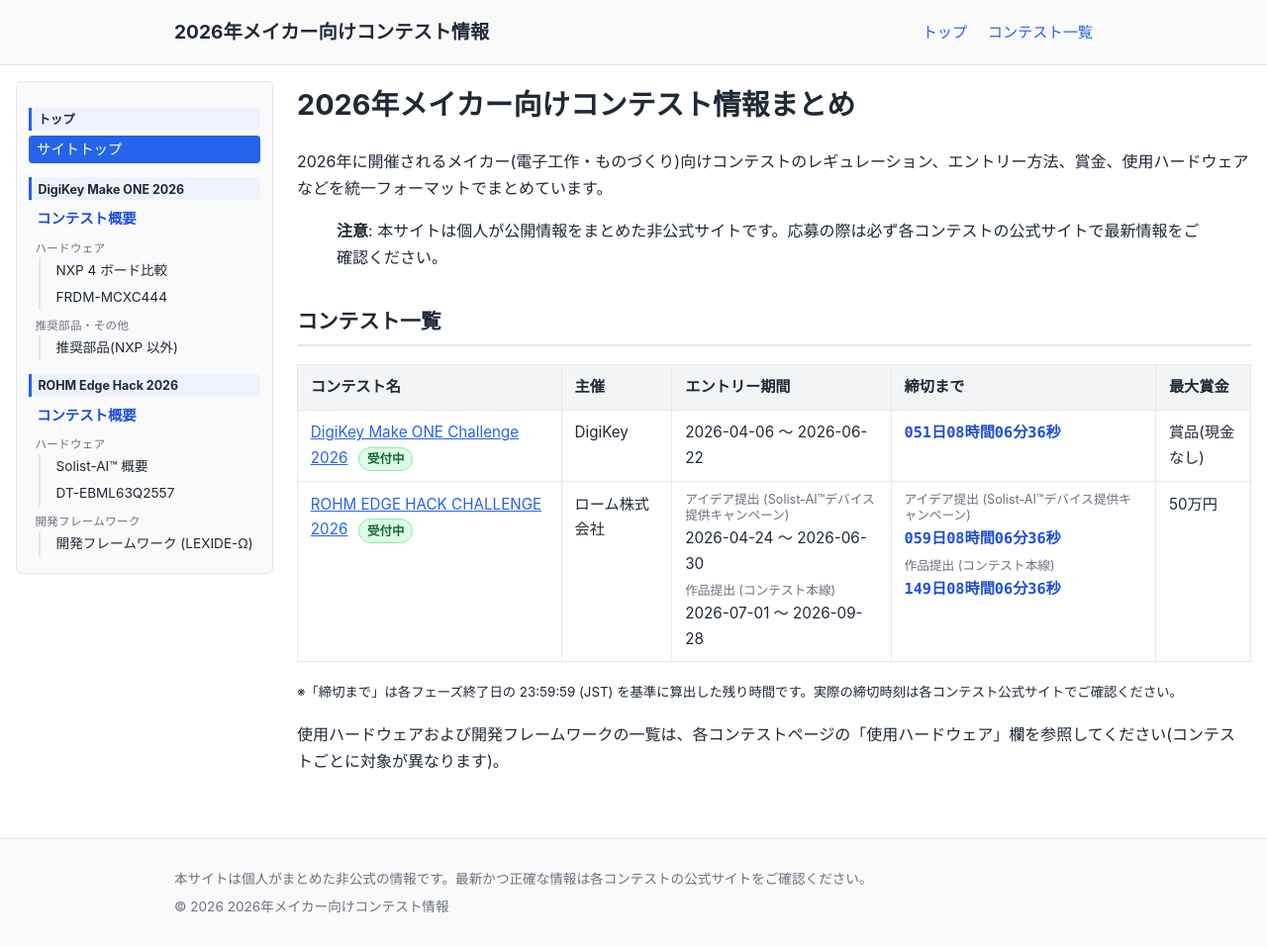
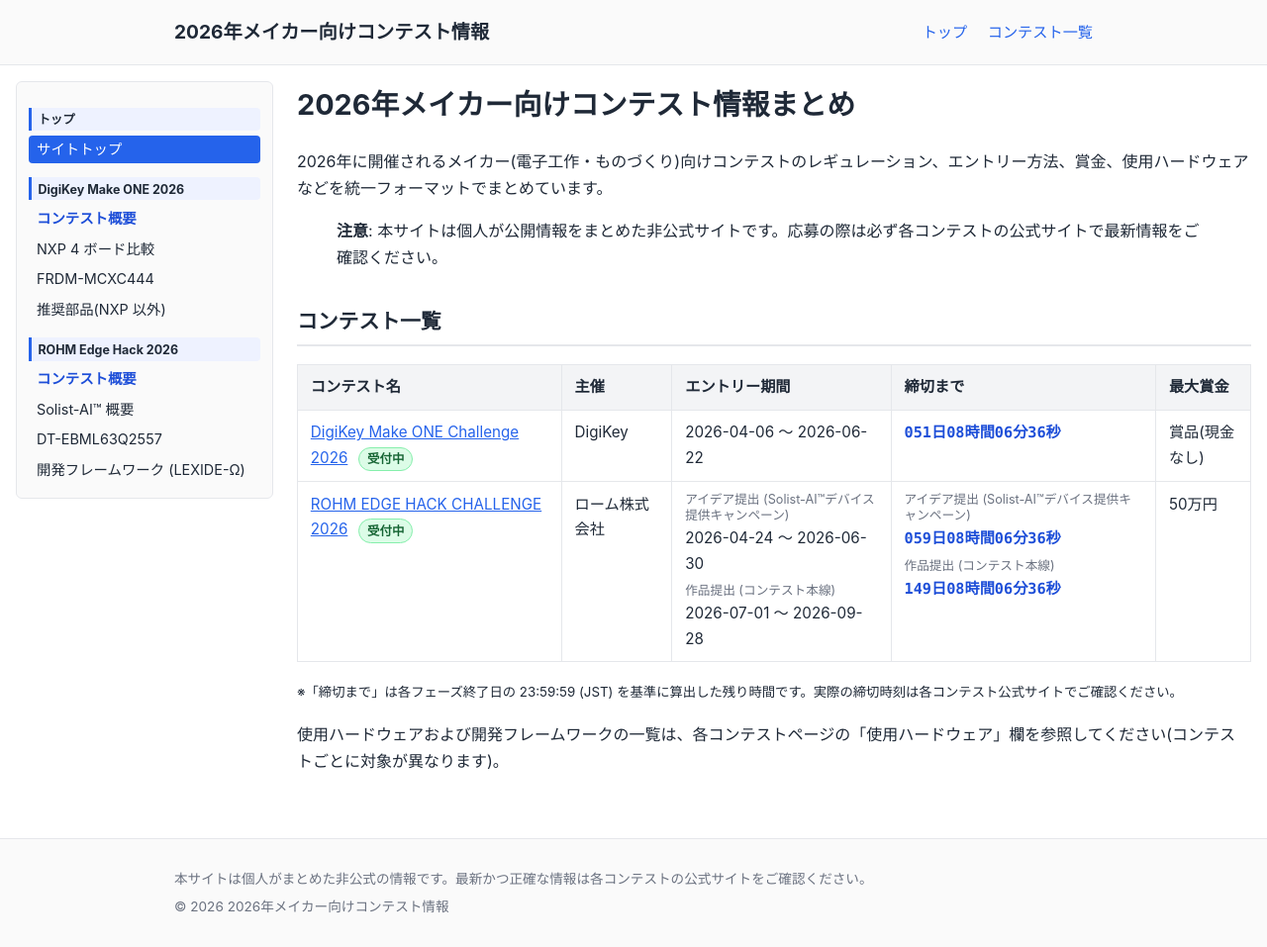
Before and after one commit to airpocket-soundman/maker_contest_2026, a Jekyll site: the page built from index.md, in a window 1280 px wide and 957 px high. Shown: the whole window at 99% size. Built offline with Jekyll 4.4.1, drawn with Linux system fonts in a browser that asks for light colours.

Commit message:
Flatten sidebar to single list per contest (drop fragile category grouping)
unless 句と or の組合せが Liquid の評価で意図通りに動かず、
DigiKey 配下の 4 ボード(MCXC444 / MCXN947 / IMX91 / RT1050) と nxp-frdm-eval-boards が
サイドバーから消えていた。

カテゴリ別グループ表示は廃止し、各コンテスト下にハードウェア・フレームワーク・
推奨部品をフラットに 1 リストで列挙する形に簡素化。 c.hardware の登録順を
そのまま反映するので、コンテスト YAML 側で並び替えれば見た目を制御できる。

Co-Authored-By: Claude Opus 4.7 (1M context) <noreply@anthropic.com>

```diff
--- a/_layouts/default.html
+++ b/_layouts/default.html
@@ -35,85 +35,14 @@
           <ul class="toc-list">
             <li><a href="{{ c.url | relative_url }}" class="toc-contest{% if page.url == c.url %} active{% endif %}">コンテスト概要</a></li>
             {% if c.hardware %}
-              {%- comment -%} ハードウェア(評価ボード等) {%- endcomment -%}
-              {% assign board_count = 0 %}
               {% for hw_ref in c.hardware %}
                 {% if hw_ref.slug %}
                   {% assign hw = site.hardware | where: 'slug', hw_ref.slug | first %}
                   {% if hw %}
-                    {% unless hw.category contains "フレームワーク" or hw.category contains "推奨部品" %}
-                      {% assign board_count = board_count | plus: 1 %}
-                    {% endunless %}
+                    <li><a href="{{ hw.url | relative_url }}" {% if page.url == hw.url %}class="active"{% endif %}>{{ hw.short_title | default: hw.title }}</a></li>
                   {% endif %}
                 {% endif %}
               {% endfor %}
-              {% if board_count > 0 %}
-                <li class="toc-group">
-                  <span class="toc-group-label">ハードウェア</span>
-                  <ul class="toc-sublist">
-                    {% for hw_ref in c.hardware %}
-                      {% if hw_ref.slug %}
-                        {% assign hw = site.hardware | where: 'slug', hw_ref.slug | first %}
-                        {% if hw %}
-                          {% unless hw.category contains "フレームワーク" or hw.category contains "推奨部品" %}
-                            <li><a href="{{ hw.url | relative_url }}" {% if page.url == hw.url %}class="active"{% endif %}>{{ hw.short_title | default: hw.title }}</a></li>
-                          {% endunless %}
-                        {% endif %}
-                      {% endif %}
-                    {% endfor %}
-                  </ul>
-                </li>
-              {% endif %}
-              {%- comment -%} 開発フレームワーク {%- endcomment -%}
-              {% assign fw_count = 0 %}
-              {% for hw_ref in c.hardware %}
-                {% if hw_ref.slug %}
-                  {% assign hw = site.hardware | where: 'slug', hw_ref.slug | first %}
-                  {% if hw and hw.category contains "フレームワーク" %}
-                    {% assign fw_count = fw_count | plus: 1 %}
-                  {% endif %}
-                {% endif %}
-              {% endfor %}
-              {% if fw_count > 0 %}
-                <li class="toc-group">
-                  <span class="toc-group-label">開発フレームワーク</span>
-                  <ul class="toc-sublist">
-                    {% for hw_ref in c.hardware %}
-                      {% if hw_ref.slug %}
-                        {% assign hw = site.hardware | where: 'slug', hw_ref.slug | first %}
-                        {% if hw and hw.category contains "フレームワーク" %}
-                          <li><a href="{{ hw.url | relative_url }}" {% if page.url == hw.url %}class="active"{% endif %}>{{ hw.short_title | default: hw.title }}</a></li>
-                        {% endif %}
-                      {% endif %}
-                    {% endfor %}
-                  </ul>
-                </li>
-              {% endif %}
-              {%- comment -%} 推奨部品 {%- endcomment -%}
-              {% assign parts_count = 0 %}
-              {% for hw_ref in c.hardware %}
-                {% if hw_ref.slug %}
-                  {% assign hw = site.hardware | where: 'slug', hw_ref.slug | first %}
-                  {% if hw and hw.category contains "推奨部品" %}
-                    {% assign parts_count = parts_count | plus: 1 %}
-                  {% endif %}
-                {% endif %}
-              {% endfor %}
-              {% if parts_count > 0 %}
-                <li class="toc-group">
-                  <span class="toc-group-label">推奨部品・その他</span>
-                  <ul class="toc-sublist">
-                    {% for hw_ref in c.hardware %}
-                      {% if hw_ref.slug %}
-                        {% assign hw = site.hardware | where: 'slug', hw_ref.slug | first %}
-                        {% if hw and hw.category contains "推奨部品" %}
-                          <li><a href="{{ hw.url | relative_url }}" {% if page.url == hw.url %}class="active"{% endif %}>{{ hw.short_title | default: hw.title }}</a></li>
-                        {% endif %}
-                      {% endif %}
-                    {% endfor %}
-                  </ul>
-                </li>
-              {% endif %}
             {% endif %}
           </ul>
         {% endfor %}
```
